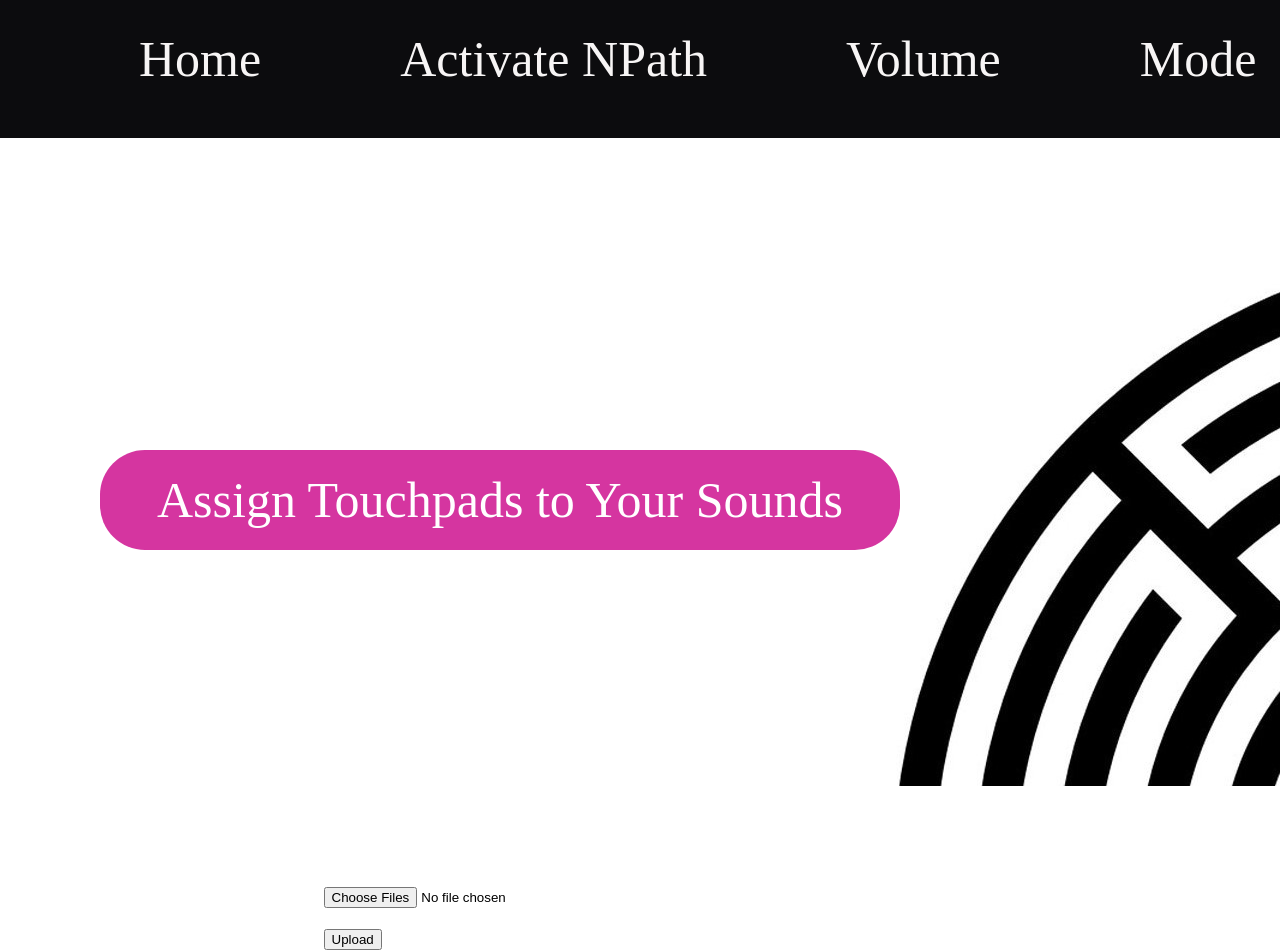
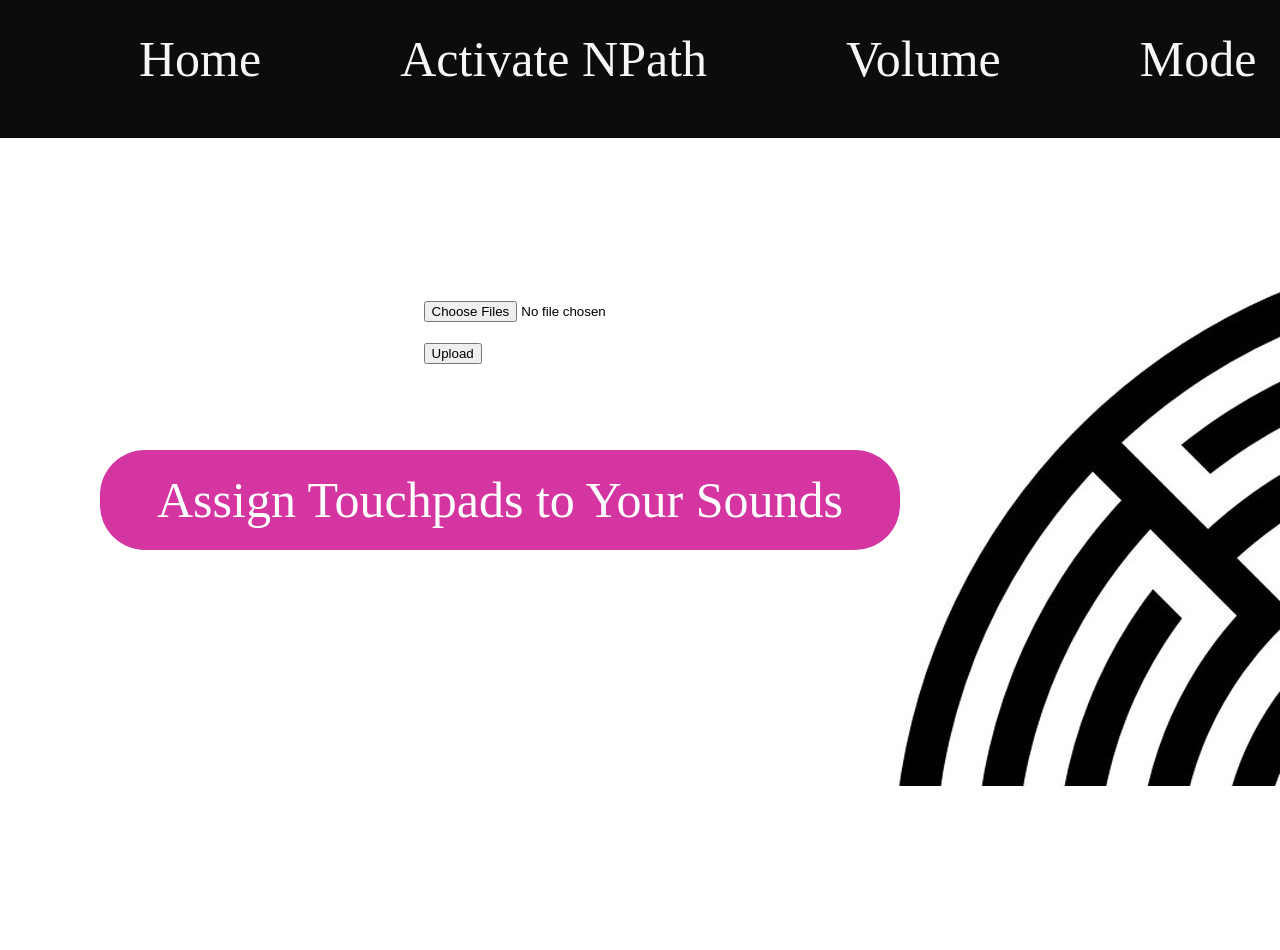
Before and after one commit to catburroughs/NPath, a React (Create React App) app in the folder Front_End/: page /uploadsounds in a window 1280 px wide. After the commit the page ends 800 px from the top, so only its background shows below. Built offline with nearby package versions, Linux system fonts and the light colour scheme.

Commit message:
pages edited

```diff
--- a/Front_End/src/Global.css
+++ b/Front_End/src/Global.css
@@ -42,7 +42,7 @@ a:active {
 .RadioContainer{
   position:absolute;
   padding: auto;
-  top: 275px;
+  top: 288px;
   left: 800px;
 }
 
@@ -111,14 +111,15 @@ a:active {
 }
 
 .SoundfileBox{
+  position: absolute;
   display:flex;
   flex-direction: row;
   flex-wrap: wrap;
   justify-content: space-evenly;
   align-items: flex-start;
+  left: 200px;
+  top: 300px;
   height: auto;
-  padding-left: 100px;
-  padding-top: 100px;
   width: 700px;
 
 }
--- a/Front_End/src/components/Buttons/LandingButtons/LandingButtons.jsx
+++ b/Front_End/src/components/Buttons/LandingButtons/LandingButtons.jsx
@@ -8,7 +8,7 @@ function LandingButtons() {
         <Link to = '/AboutNPath'>
       <div className="About_NPath" role = "button">
         <div className="Text_Style" aria-label= "aboutLabel">
-          About NPath Board
+          About the NPath Board
         </div>
       </div>
       </Link>
--- a/Front_End/src/components/Functions/SoundFileUploader.jsx
+++ b/Front_End/src/components/Functions/SoundFileUploader.jsx
@@ -40,8 +40,6 @@ class SoundFileUploader extends React.Component {
         this.setState({ URL: `http://192.168.148.150:5000/${body.file}` });
       });
     })
-
-
     .then((res)=> {
       setTimeout(()=> {
         this.setIsLoading.isLoading(true)
```
Also changed, not shown: 1 other file (tests, documents, lock files or other folders).
